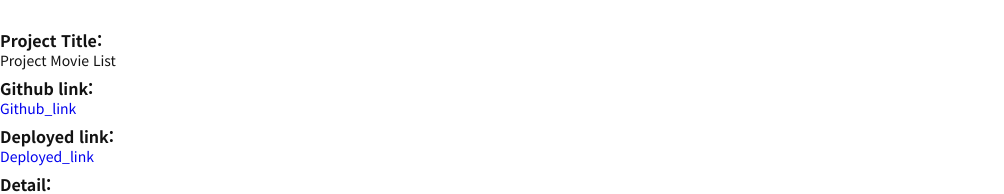
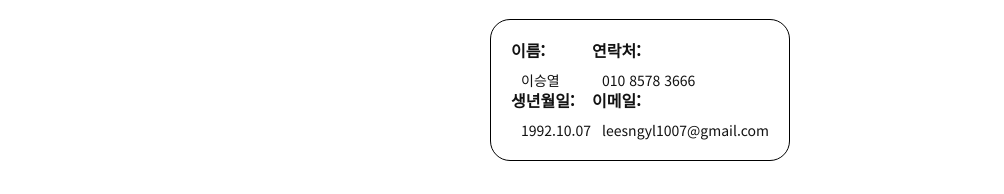
Before and after one commit to SYL4Git/portfolio-app, a React (Create React App) app: page / in a window 1280 px wide. Shown: the part 4735-4929 px from the top of the page, without its empty margins (0-1004 px from the left). Built offline with nearby package versions, Linux system fonts and the light colour scheme.

Commit message:
240227 1745 @class

```diff
--- a/src/pages/Contact.js
+++ b/src/pages/Contact.js
@@ -18,20 +18,16 @@ const Contact = React.forwardRef((_props, ref) => {
 				<h1 className="title">Contact information</h1>
 				<div className="CIIn">
 					<div className="CILeft">
-						<p>
-							이름: <span>이승열</span>
-						</p>
-						<p>
-							생년월일: <span>1992.10.07</span>
-						</p>
+						<p>이름:</p>
+						<span>이승열</span>
+						<p>생년월일:</p>
+						<span>1992.10.07</span>
 					</div>
 					<div className="CIRight">
-						<p>
-							연락처: <span>010 8578 3666</span>
-						</p>
-						<p>
-							이메일: <span>leesngyl1007@gmail.com</span>
-						</p>
+						<p>연락처:</p>
+						<span>010 8578 3666</span>
+						<p>이메일:</p>
+						<span>leesngyl1007@gmail.com</span>
 					</div>
 				</div>
 			</div>
--- a/src/styledComponent/StyledContact.js
+++ b/src/styledComponent/StyledContact.js
@@ -37,7 +37,7 @@ export const StyledContact = styled.div`
 	}
 	.inquiryForm {
 		width: 200px;
-		margin: 10px 0;
+		margin: 10px auto;
 		padding: 30px 0;
 		border: 1px solid black;
 		border-radius: 20px;
--- a/src/styledComponent/StyledPortfolio.js
+++ b/src/styledComponent/StyledPortfolio.js
@@ -3,6 +3,8 @@ import styled from 'styled-components';
 export const StyledPortfolio = styled.div`
 	scroll-margin-top: 180px;
 	width: 100%;
+	display: flex;
+	flex-direction: column;
 	margin: 0 0 100px;
 
 	.title {
@@ -13,9 +15,7 @@ export const StyledPortfolio = styled.div`
 		margin: 0 auto 40px;
 	}
 	.prjct {
-		display: flex;
-		justify-content: center;
-		flex-direction: column;
+		margin: 0 auto;
 	}
 	.preview img {
 		width: 300px;
@@ -54,5 +54,15 @@ export const StyledPortfolio = styled.div`
 		}
 	}
 	@media (min-width: 768px) {
+		.prjct {
+			display: flex;
+		}
+		.preview {
+			margin-top: 20px;
+			margin-right: 30px;
+		}
+		.info {
+			margin-top: 0;
+		}
 	}
 `;
```
